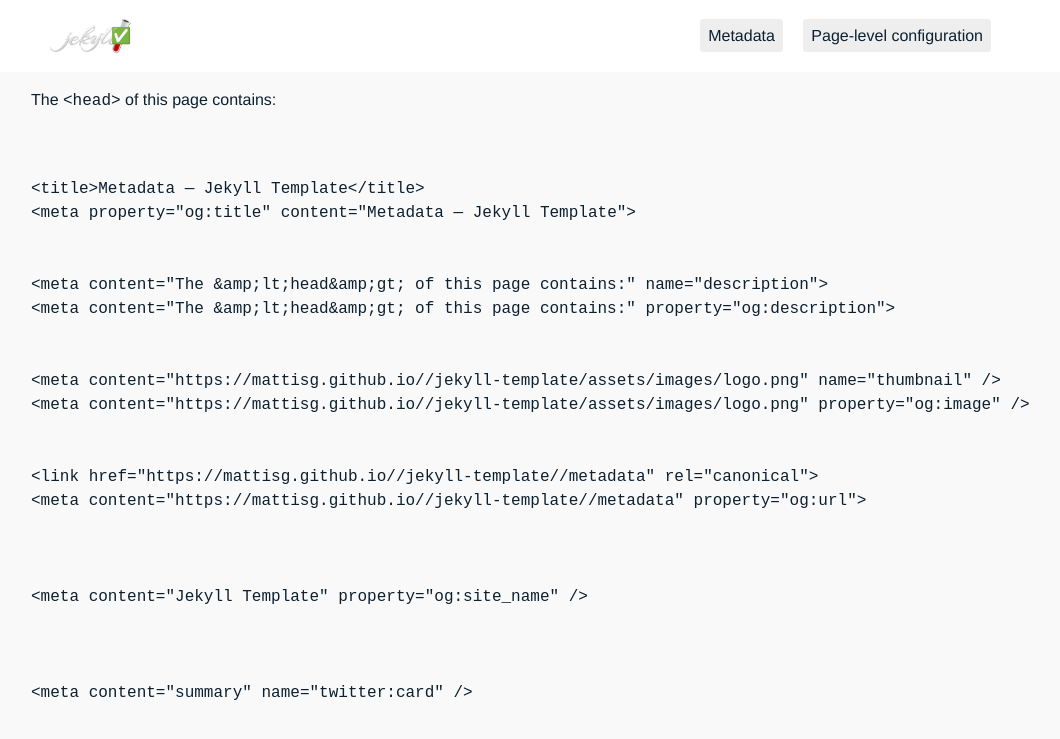
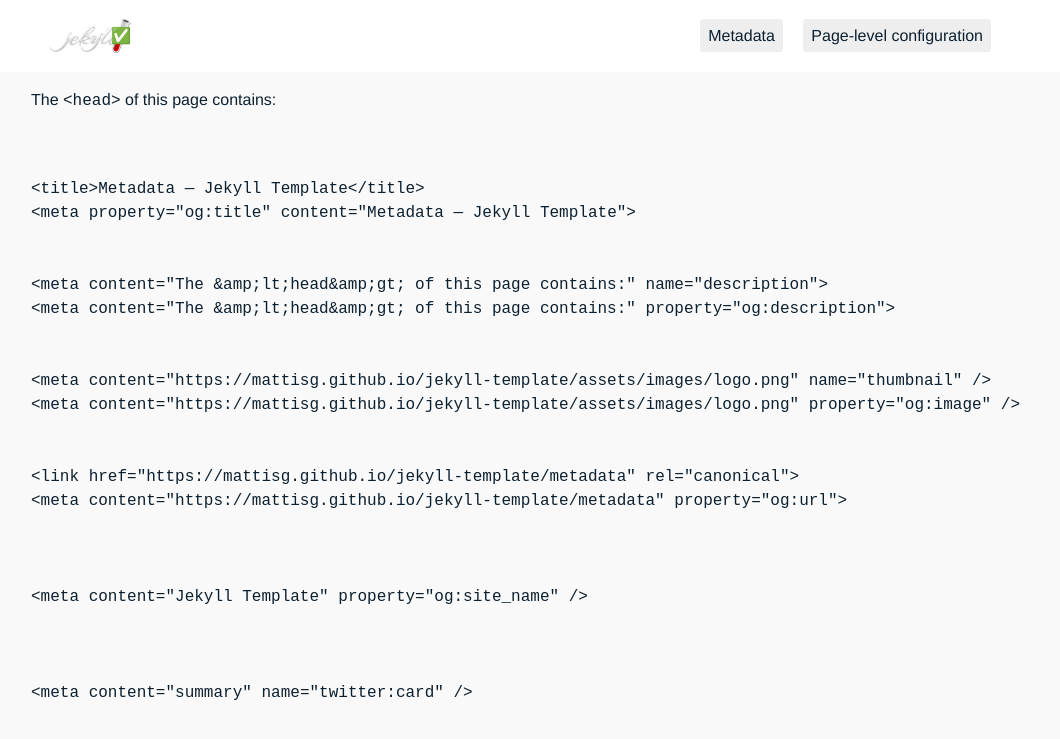
Before and after one commit to MattiSG/jekyll-template, a Jekyll site: the page built from _toplevel/1-metadata.md, in a window 1280 px wide. Shown: the top 739 px of the page, without its empty margins (129-1189 px from the left). Built offline with Jekyll 4.4.1, drawn with Linux system fonts in a browser that asks for light colours; part of the change alters nothing that is shown.

Commit message:
Rely on absolute_url filter for slash handling

```diff
--- a/_config.yml
+++ b/_config.yml
@@ -2,8 +2,8 @@
 # If you change this file, you will have to restart the server process.
 
 title: Jekyll Template
-baseurl: "/jekyll-template"  # with leading slash, without trailing slash; should be the name of the repo is serving on GitHub Pages; use the empty string (""), not a slash, if you host on a custom domain
-url: https://mattisg.github.io  # no trailing slash
+baseurl: "/jekyll-template"  # with leading slash, without trailing slash; should be the name of the repo if serving on GitHub Pages; use the empty string (""), not a slash, if you host on root; see https://github.com/github/pages-gem/issues/350
+url: https://mattisg.github.io  # no trailing slash, see https://byparker.com/blog/2014/clearing-up-confusion-around-baseurl/
 repository: MattiSG/jekyll-template
 description: A template for websites rather than blogs.
 lang: en  # set the language of your website with its ISO code in order to improve indexation and automated translation
--- a/_includes/metadata.html
+++ b/_includes/metadata.html
@@ -7,11 +7,11 @@
 <meta content="{{ description }}" name="description">
 <meta content="{{ description }}" property="og:description">
 
-{% capture image_url %}{{ site.url }}/{{ site.baseurl }}/assets/images/{{ page.image | default: 'logo.png' }}{% endcapture %} {% comment %} The URL needs to be absolute even if it is on the same domain, otherwise LinkedIn won't fetch it. {% endcomment %}
+{% assign image_url = page.image | default: 'logo.png' | prepend: 'assets/images/' | absolute_url }}{% endcapture %} {% comment %} The URL needs to be absolute even if it is on the same domain, otherwise LinkedIn won't fetch it. {% endcomment %}
 <meta content="{{ image_url }}" name="thumbnail" />
 <meta content="{{ image_url }}" property="og:image" />
 
-{% capture canonical_url %}{{ site.url }}/{{ site.baseurl }}/{{ page.url | replace:'index.html','' }}{% endcapture %}
+{% capture canonical_url %}{{ page.url | replace:'index.html','' | absolute_url }}{% endcapture %}
 <link href="{{ canonical_url }}" rel="canonical">
 <meta content="{{ canonical_url }}" property="og:url">
 
```
